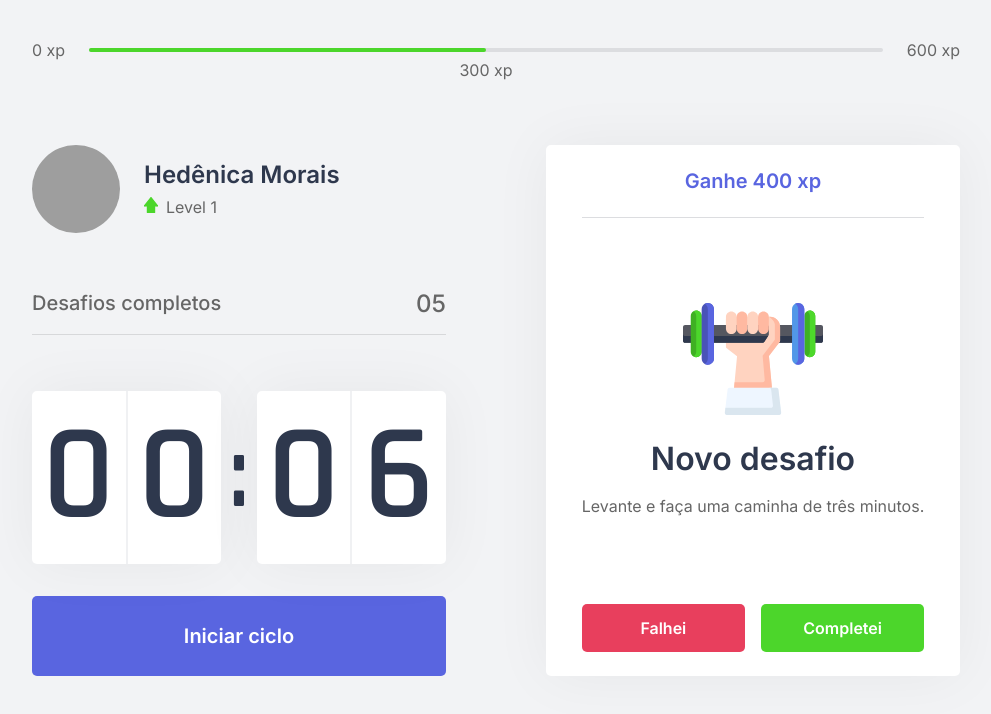
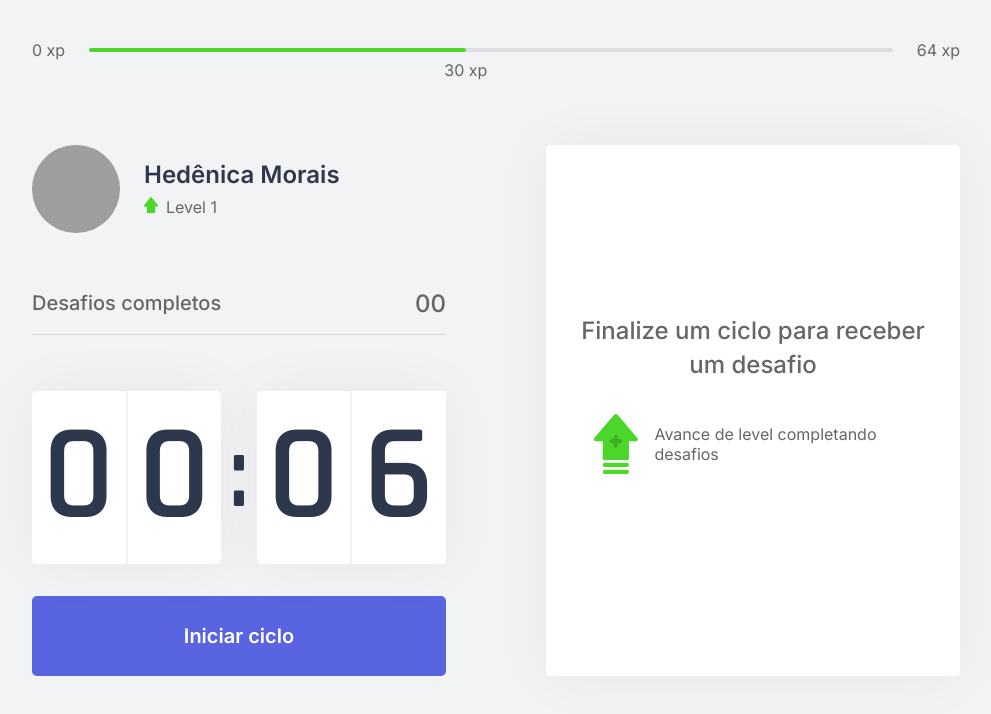
Before and after one commit to hedenica/moveit, a Next.js app: page / in a window 1280 px wide. Shown: the top 714 px of the page, without its empty margins (144-1135 px from the left). Built offline with nearby package versions, Linux system fonts and the light colour scheme; grey boxes are pictures that could not be loaded.

Commit message:
✨  start using context api

```diff
--- a/src/components/ChallengeBox.tsx
+++ b/src/components/ChallengeBox.tsx
@@ -1,23 +1,26 @@
+import { useContext } from 'react';
 import styles from '../styles/components/ChallengeBox.module.css'
+import { ChallengesContext } from '../contexts/ChallengesContext';
 
 const ChallengeBox = () => {
-  const hasActiveChallenge = true;
+  const { activeChallenge, resetChallenge } = useContext(ChallengesContext)
 
   return (
     <div className={styles.challengeBoxContainer}>
-      { hasActiveChallenge ? (
+      { activeChallenge ? (
         <div className={styles.challengeActive}>
-          <header>Ganhe 400 xp</header>
+          <header>Ganhe {activeChallenge.amount} xp</header>
           <main>
-            <img src="icons/body.svg" />
+            <img src={`icons/${activeChallenge.type}.svg`}/>
             <strong>Novo desafio</strong>
-            <p>Levante e faça uma caminha de três minutos.</p>
+            <p>{activeChallenge.description}</p>
           </main>
 
           <footer>
             <button
               type="button"
               className={styles.challengeFailedButton}
+              onClick={resetChallenge}
             >
               Falhei
             </button>
--- a/src/components/CompletedChallenges.tsx
+++ b/src/components/CompletedChallenges.tsx
@@ -1,10 +1,14 @@
+import { useContext } from 'react'
+import { ChallengesContext } from '../contexts/ChallengesContext'
 import styles from '../styles/components/CompletedChallenges.module.css'
 
 const CompletedChallenges = () => {
+  const { challengesCompleted } = useContext(ChallengesContext)
+
   return (
     <div className={styles.completedChallengesContainer}>
       <span>Desafios completos</span>
-      <span>05</span>
+      <span>{String(challengesCompleted).padStart(2, '0')}</span>
     </div>
   )
 }
--- a/src/components/Countdown.tsx
+++ b/src/components/Countdown.tsx
@@ -1,9 +1,12 @@
-import { useState, useEffect } from 'react'
+import { useState, useEffect, useContext } from 'react'
+import { ChallengesContext } from '../contexts/ChallengesContext';
 import styles from '../styles/components/Countdown.module.css'
 
 let countdownTimeout: NodeJS.Timeout;
 
 const Countdown = () => {
+  const { startNewChallenge } = useContext(ChallengesContext)
+
   const [time, setTime] = useState(0.1 * 60);
   const [isActive, setActive] = useState(false);
   const [hasFinished, setFinished] = useState(false);
@@ -32,6 +35,7 @@ const Countdown = () => {
     } else if (isActive && time === 0) {
       setFinished(true);
       setActive(false);
+      startNewChallenge()
     }
   }, [isActive, time])
 
--- a/src/components/ExperienceBar.tsx
+++ b/src/components/ExperienceBar.tsx
@@ -1,14 +1,22 @@
+import { useContext } from 'react'
+import { ChallengesContext } from '../contexts/ChallengesContext'
 import styles from '../styles/components/ExperienceBar.module.css'
 
 const ExperienceBar = () => {
+  const { currentExperience, experienceToNextLevel } = useContext(ChallengesContext)
+
+  const percentToNextLevel = Math.round(currentExperience * 100 ) / experienceToNextLevel
+
   return (
     <header className={styles.experienceBar}>
       <span>0 xp</span>
       <div>
-        <div style={{ width: '50%' }} />
-        <span className={styles.currentExperience} style={{ left: '50%' }} >300 xp</span>
+        <div style={{ width: `${percentToNextLevel}%` }} />
+        <span className={styles.currentExperience} style={{ left: `${percentToNextLevel}%` }} >
+          {currentExperience} xp
+        </span>
       </div>
-      <span>600 xp</span>
+      <span>{experienceToNextLevel} xp</span>
     </header>
   )
 }
--- /dev/null
+++ b/src/contexts/ChallengesContext.tsx
@@ -0,0 +1,67 @@
+import { createContext, useState, ReactNode } from 'react'
+import challenges from '../../challenges.json'
+
+interface Challenge {
+  type: 'body' | 'eye';
+  description: string;
+  amount: number;
+}
+
+interface ChallengesContextData {
+  level: number;
+  currentExperience: number;
+  experienceToNextLevel: number;
+  challengesCompleted: number;
+  activeChallenge: Challenge;
+  levelUp: () => void;
+  startNewChallenge: () => void;
+  resetChallenge: () => void;
+}
+
+interface ChallengesProviderProps {
+  children: ReactNode;
+}
+
+export const ChallengesContext = createContext({} as ChallengesContextData);
+
+export function ChallengesProvider({children}: ChallengesProviderProps) {
+  const [level, setLevel] = useState(1);
+  const [currentExperience, setCurrentExperience] = useState(30)
+  const [challengesCompleted, setChallengesCompleted] = useState(0)
+
+  const [activeChallenge, setActiveChallenge] = useState(null)
+
+  const experienceToNextLevel = Math.pow((level + 1) * 4, 2)
+
+  function levelUp() {
+    setLevel(level + 1)
+  }
+
+  function startNewChallenge() {
+    const randomChallengeIndex = Math.floor(Math.random() * challenges.length)
+    const challenge = challenges[randomChallengeIndex]
+
+    setActiveChallenge(challenge)
+  }
+
+  function resetChallenge() {
+    setActiveChallenge(null)
+  }
+
+  return (
+    <ChallengesContext.Provider
+      value={{
+        level,
+        currentExperience,
+        experienceToNextLevel,
+        challengesCompleted,
+        levelUp,
+        startNewChallenge,
+        activeChallenge,
+        resetChallenge,
+      }}
+    >
+      {children}
+    </ChallengesContext.Provider>
+  )
+}
--- a/src/pages/_app.tsx
+++ b/src/pages/_app.tsx
@@ -1,7 +1,13 @@
 import '../styles/global.css'
 
+import { ChallengesProvider } from '../contexts/ChallengesContext'
+
 function MyApp({ Component, pageProps }) {
-  return <Component {...pageProps} />
+  return (
+    <ChallengesProvider>
+      <Component {...pageProps} />
+    </ChallengesProvider>
+  )
 }
 
 export default MyApp
```
